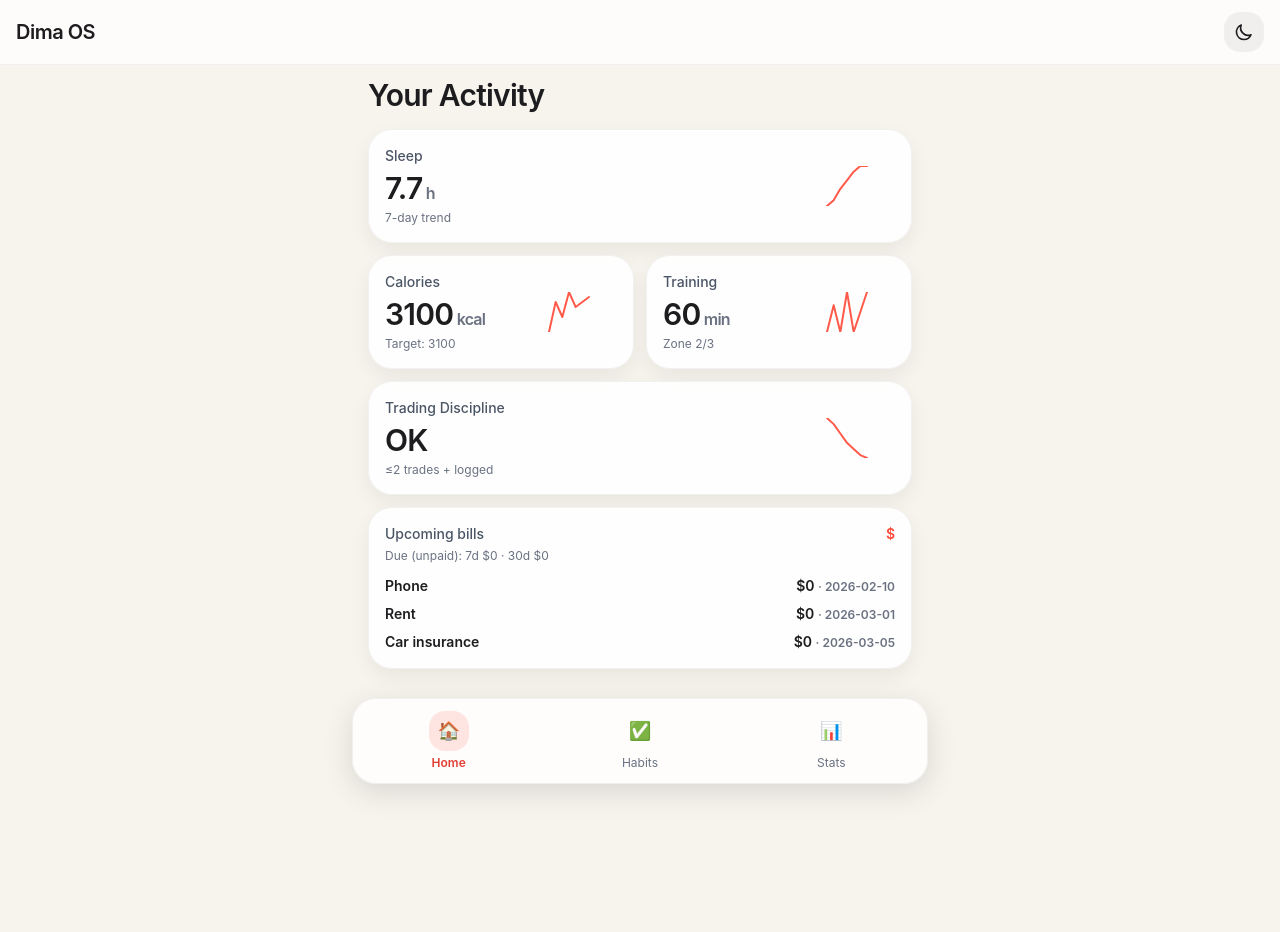
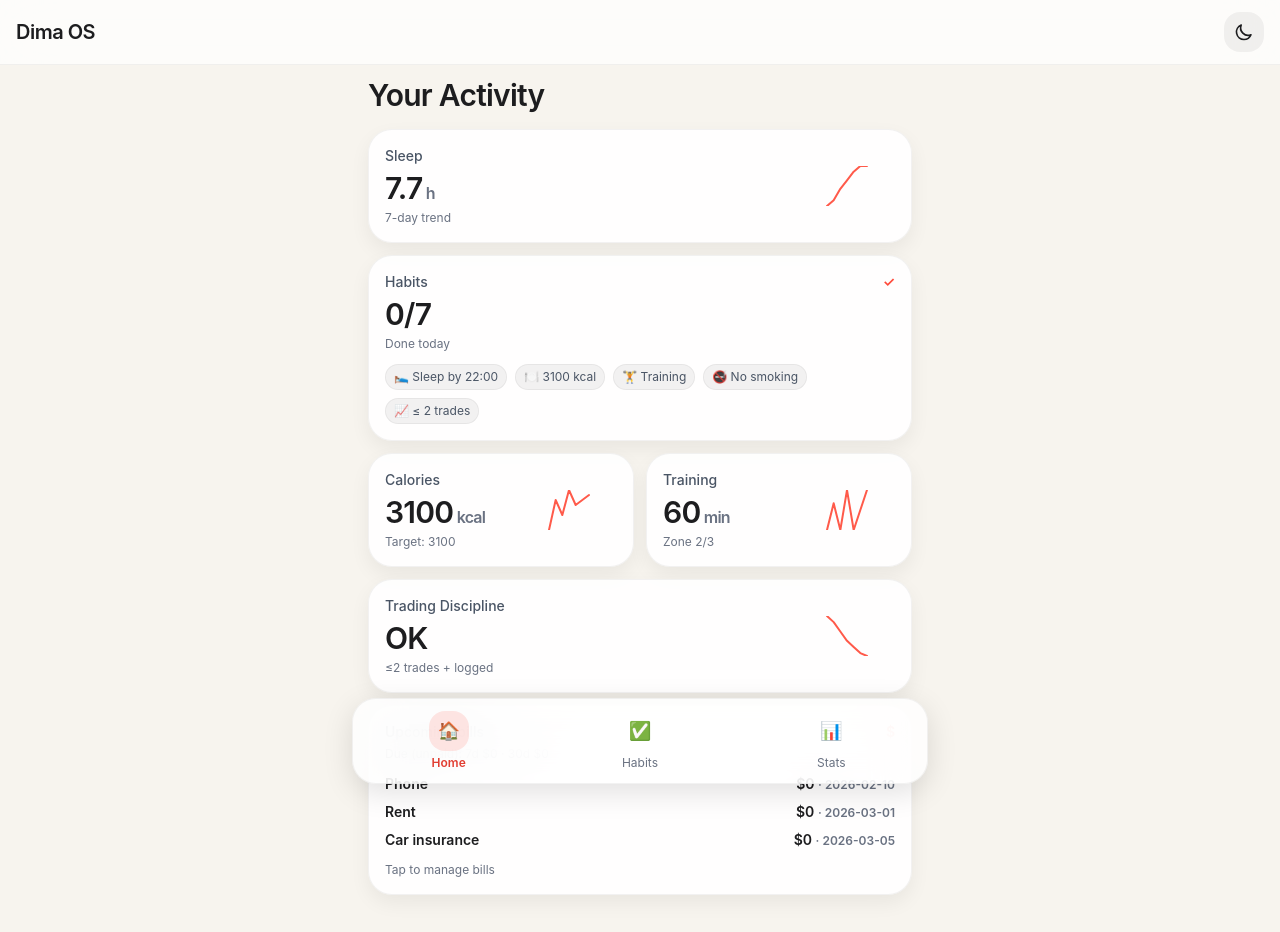
Before and after one commit to kkdima/dima-os, a React (Vite) app: page / in a window 1280 px wide. Shown: the top 932 px of the page. Before the commit the page ends 893 px from the top, so only its background shows below. Built offline with nearby package versions, Linux system fonts and the light colour scheme.

Commit message:
feat: home habits summary + deep-link to bills

```diff
--- a/src/App.tsx
+++ b/src/App.tsx
@@ -19,6 +19,7 @@ function App() {
 
   const [tab, setTab] = useState<TabId>('home');
   const [data, setData] = useState(() => seedIfEmpty(loadAppData()));
+  const [statsFocus, setStatsFocus] = useState<null | 'bills'>(null);
 
   useEffect(() => {
     document.documentElement.classList.toggle('dark', darkMode);
@@ -35,9 +36,24 @@ function App() {
     <div className="min-h-screen pb-28">
       <Header darkMode={darkMode} onToggleDarkMode={() => setDarkMode(!darkMode)} />
 
-      {tab === 'home' && <HomePage data={data} />}
+      {tab === 'home' && (
+        <HomePage
+          data={data}
+          onOpenBills={() => {
+            setTab('stats');
+            setStatsFocus('bills');
+          }}
+        />
+      )}
       {tab === 'habits' && <HabitsPage data={data} onChange={setData} />}
-      {tab === 'stats' && <StatsPage data={data} onChange={setData} />}
+      {tab === 'stats' && (
+        <StatsPage
+          data={data}
+          onChange={setData}
+          focus={statsFocus}
+          onFocusHandled={() => setStatsFocus(null)}
+        />
+      )}
 
       <BottomNav tab={tab} onChange={setTab} />
     </div>
--- a/src/pages/HomePage.tsx
+++ b/src/pages/HomePage.tsx
@@ -2,6 +2,7 @@ import { useMemo } from 'react';
 import { Card } from '../components/ui/Card';
 import type { AppData } from '../lib/appData';
 import { computeUpcomingBills, sumUpcoming } from '../lib/bills';
+import { habitStats } from '../lib/appData';
 
 function Sparkline({ values }: { values: number[] }) {
   const points = useMemo(() => {
@@ -32,7 +33,19 @@ function Sparkline({ values }: { values: number[] }) {
   );
 }
 
-function ActivityCard({ title, value, unit, hint, series }: { title: string; value: string; unit?: string; hint?: string; series: number[] }) {
+function ActivityCard({
+  title,
+  value,
+  unit,
+  hint,
+  series,
+}: {
+  title: string;
+  value: string;
+  unit?: string;
+  hint?: string;
+  series: number[];
+}) {
   return (
     <Card className="p-4">
       <div className="flex items-center justify-between">
@@ -52,7 +65,7 @@ function ActivityCard({ title, value, unit, hint, series }: { title: string; val
   );
 }
 
-export function HomePage({ data }: { data: AppData }) {
+export function HomePage({ data, onOpenBills }: { data: AppData; onOpenBills: () => void }) {
   const last7 = data.metrics.slice(-7);
   const sleepSeries = last7.map((m) => m.sleepHours ?? 0);
   const weightSeries = last7.map((m, i) => (m.weightKg ?? 72) + i * 0.01);
@@ -69,6 +82,12 @@ export function HomePage({ data }: { data: AppData }) {
   const due7 = sumUpcoming(upcoming, 7);
   const due30 = sumUpcoming(upcoming, 30);
 
+  const habitsDoneToday = data.habits.filter((h) => {
+    const s = habitStats(data, h.id);
+    const todayKey = s.days30.at(-1)!;
+    return !!s.map[todayKey];
+  }).length;
+
   return (
     <div className="px-4 pt-3 pb-28 max-w-xl mx-auto">
       <h2 className="text-3xl font-semibold tracking-tight">Your Activity</h2>
@@ -80,6 +99,40 @@ export function HomePage({ data }: { data: AppData }) {
           hint="7-day trend"
           series={sleepSeries.length ? sleepSeries : [6.5, 7.2, 6.9, 7.4, 7.1, 7.8, 7.0]}
         />
+
+        <Card className="p-4">
+          <div className="flex items-start justify-between">
+            <div>
+              <div className="text-sm font-medium text-gray-600 dark:text-gray-300">Habits</div>
+              <div className="mt-1 text-3xl font-semibold tracking-tight">
+                {habitsDoneToday}/{data.habits.length}
+              </div>
+              <div className="mt-1 text-xs text-gray-500 dark:text-gray-400">Done today</div>
+            </div>
+            <div className="text-coral-600 dark:text-coral-300 font-semibold text-sm">✓</div>
+          </div>
+          <div className="mt-3 flex flex-wrap gap-2">
+            {data.habits.slice(0, 5).map((h) => {
+              const s = habitStats(data, h.id);
+              const todayKey = s.days30.at(-1)!;
+              const done = !!s.map[todayKey];
+              return (
+                <span
+                  key={h.id}
+                  className={
+                    'text-xs px-2 py-1 rounded-2xl border ' +
+                    (done
+                      ? 'bg-coral-500/15 text-coral-700 dark:text-coral-200 border-black/5 dark:border-white/10'
+                      : 'bg-black/5 dark:bg-white/10 text-gray-600 dark:text-gray-300 border-black/5 dark:border-white/10')
+                  }
+                >
+                  {(h.emoji ?? '✅') + ' ' + h.title}
+                </span>
+              );
+            })}
+          </div>
+        </Card>
+
         <div className="grid grid-cols-2 gap-3">
           <ActivityCard
             title="Calories"
@@ -96,6 +149,7 @@ export function HomePage({ data }: { data: AppData }) {
             series={[0, 40, 0, 60, 0, 30, 60]}
           />
         </div>
+
         <ActivityCard
           title="Trading Discipline"
           value={tradingOk ? 'OK' : 'Hold'}
@@ -103,11 +157,14 @@ export function HomePage({ data }: { data: AppData }) {
           series={weightSeries.length ? weightSeries : [1, 1, 1, 1, 1, 1, 1]}
         />
 
+        <button onClick={onOpenBills} className="text-left">
           <Card className="p-4">
             <div className="flex items-start justify-between">
               <div>
                 <div className="text-sm font-medium text-gray-600 dark:text-gray-300">Upcoming bills</div>
-              <div className="mt-1 text-xs text-gray-500 dark:text-gray-400">Due (unpaid): 7d ${due7.toFixed(0)} · 30d ${due30.toFixed(0)}</div>
+                <div className="mt-1 text-xs text-gray-500 dark:text-gray-400">
+                  Due (unpaid): 7d ${due7.toFixed(0)} · 30d ${due30.toFixed(0)}
+                </div>
               </div>
               <div className="text-coral-600 dark:text-coral-300 font-semibold text-sm">$</div>
             </div>
@@ -120,11 +177,11 @@ export function HomePage({ data }: { data: AppData }) {
                   </div>
                 </div>
               ))}
-            {nextBills.length === 0 && (
-              <div className="text-sm text-gray-500 dark:text-gray-400">No bills yet. Add them in Stats.</div>
-            )}
+              {nextBills.length === 0 && <div className="text-sm text-gray-500 dark:text-gray-400">No bills yet. Add them in Stats.</div>}
             </div>
+            <div className="mt-3 text-xs text-gray-500 dark:text-gray-400">Tap to manage bills</div>
           </Card>
+        </button>
       </div>
     </div>
   );
--- a/src/pages/StatsPage.tsx
+++ b/src/pages/StatsPage.tsx
@@ -1,4 +1,4 @@
-import { useMemo, useRef, useState } from 'react';
+import { useEffect, useMemo, useRef, useState } from 'react';
 import { Area, AreaChart, CartesianGrid, ResponsiveContainer, Tooltip, XAxis, YAxis } from 'recharts';
 import { Card } from '../components/ui/Card';
 import { Segmented } from '../components/ui/Segmented';
@@ -14,11 +14,29 @@ function fmt(n?: number, digits = 1) {
   return n.toFixed(digits);
 }
 
-export function StatsPage({ data, onChange }: { data: AppData; onChange: (next: AppData) => void }) {
+export function StatsPage({
+  data,
+  onChange,
+  focus,
+  onFocusHandled,
+}: {
+  data: AppData;
+  onChange: (next: AppData) => void;
+  focus: null | 'bills';
+  onFocusHandled: () => void;
+}) {
   const [range, setRange] = useState<Range>('week');
   const [weight, setWeight] = useState('');
   const [sleep, setSleep] = useState('');
   const fileRef = useRef<HTMLInputElement>(null);
+  const billsRef = useRef<HTMLDivElement>(null);
+
+  useEffect(() => {
+    if (focus === 'bills') {
+      billsRef.current?.scrollIntoView({ behavior: 'smooth', block: 'start' });
+      onFocusHandled();
+    }
+  }, [focus, onFocusHandled]);
 
   const rows = useMemo(() => {
     const all = data.metrics;
@@ -152,7 +170,9 @@ export function StatsPage({ data, onChange }: { data: AppData; onChange: (next:
         </Card>
       </div>
 
-      <BillsEditor data={data} onChange={onChange} />
+      <div ref={billsRef}>
+        <BillsEditor data={data} onChange={onChange} />
+      </div>
 
       <div className="mt-3">
         <Card className="p-4">
```
Lines whose indentation alone changed are shown as unchanged.
